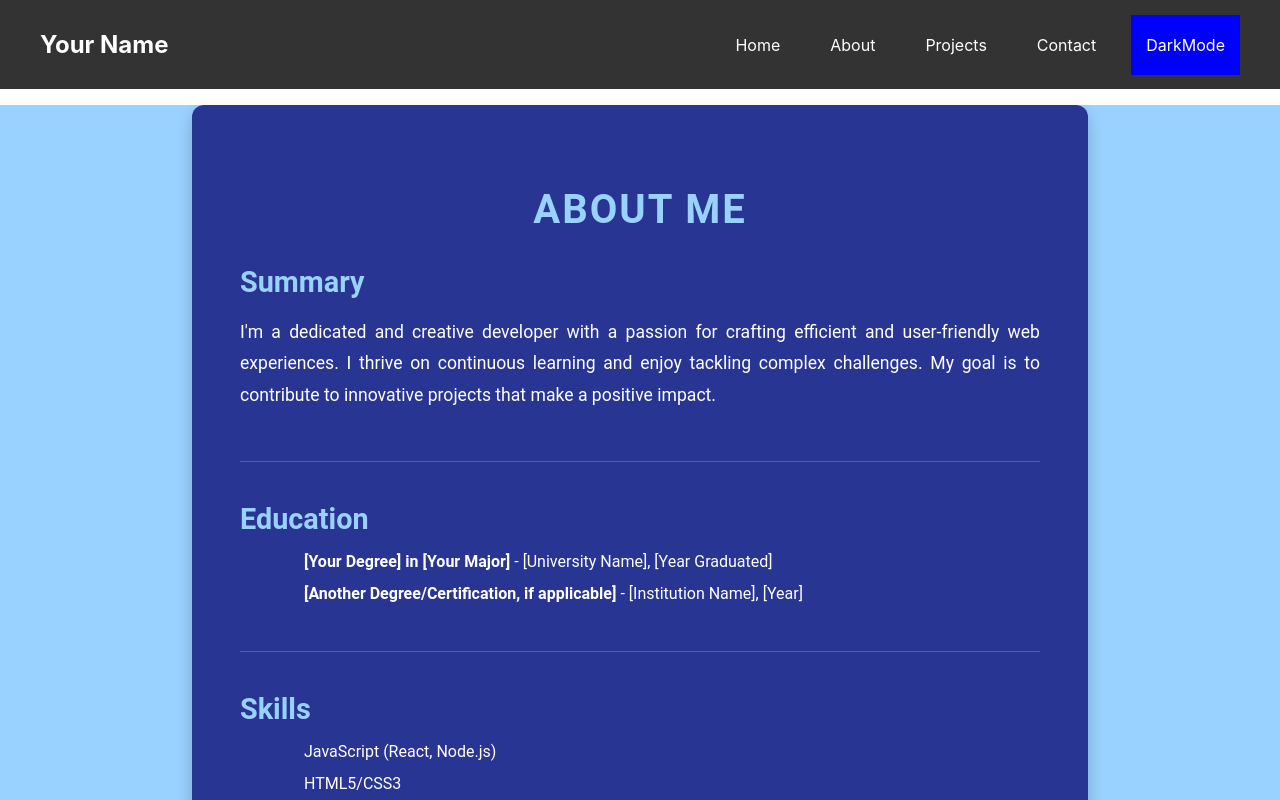
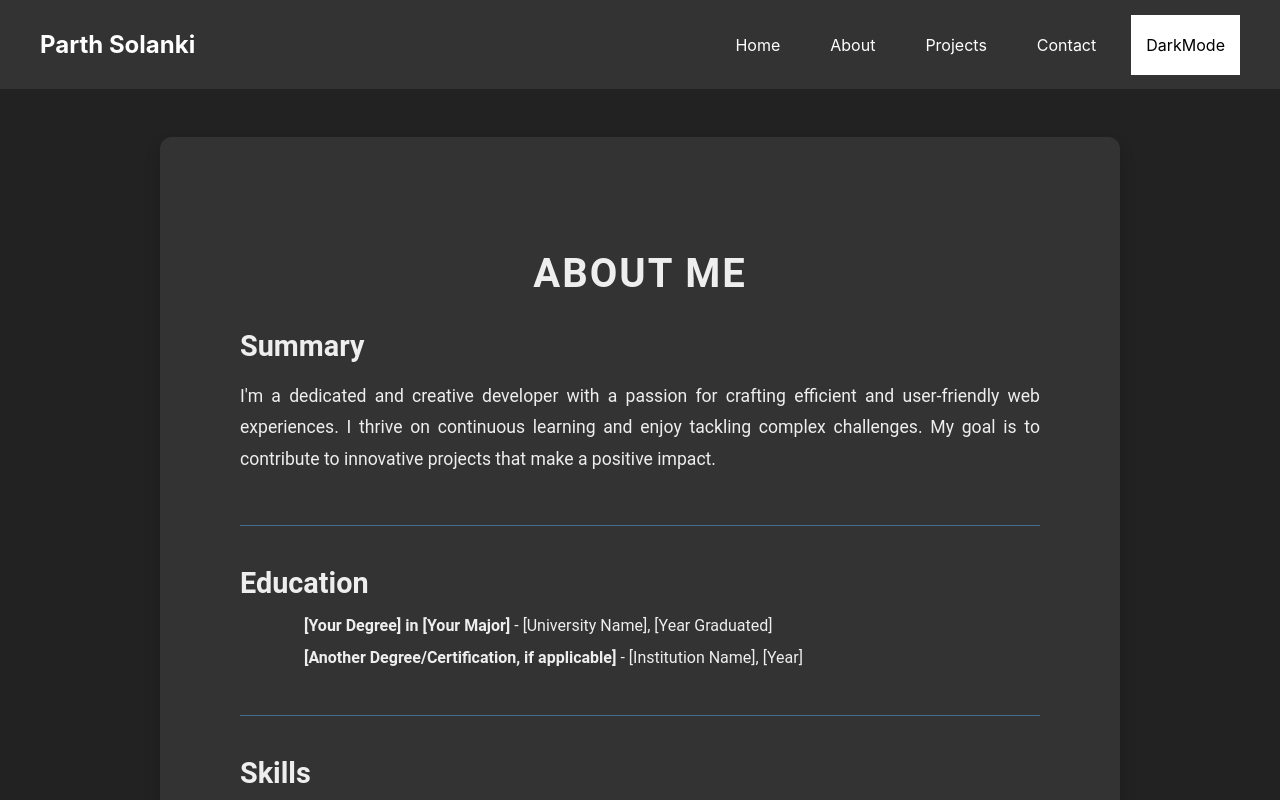
Before and after one commit to 30parth/my-app, a React (Create React App) app: page /about in a window 1280 px wide. Shown: the top 800 px of the page. Built offline with nearby package versions, Linux system fonts and the light colour scheme.

Commit message:
Completing full home , about , project comopnent

```diff
--- a/public/index.html
+++ b/public/index.html
@@ -10,6 +10,7 @@
       content="Web site created using create-react-app"
     />
     <link rel="apple-touch-icon" href="%PUBLIC_URL%/logo192.png" />
+    <link rel="stylesheet" href="https://cdnjs.cloudflare.com/ajax/libs/font-awesome/5.15.4/css/all.min.css" />
     <!--
       manifest.json provides metadata used when your web app is installed on a
       user's mobile device or desktop. See https://developers.google.com/web/fundamentals/web-app-manifest/
@@ -25,7 +26,7 @@
       work correctly both with client-side routing and a non-root public URL.
       Learn how to configure a non-root public URL by running `npm run build`.
     -->
-    <title>React App</title>
+    <title>Parth Solanki</title>
   </head>
   <body>
     <noscript>You need to enable JavaScript to run this app.</noscript>
--- a/src/App.js
+++ b/src/App.js
@@ -12,11 +12,11 @@ function App() {
 
   const toggleDark = ()=>{
     if (dark===true) {
-      console.log(dark);
+      // console.log(dark);
       setDark(false);
     }
     else{
-      console.log(dark);
+      // console.log(dark);
       setDark(true);
     }
   }
@@ -26,11 +26,11 @@ function App() {
       <Router>
         <Navbar dark={dark} toggleDark={toggleDark}/>
         <Routes>
-          <Route path="/" element={<Home dark={dark}/>} />
-          <Route path="/Home" element={<Home />} />
-          <Route path="/about" element={<About />} />
-          <Route path="/projects" element={<Projects />} />
-          <Route path="/contact" element={<Contact/>} />
+          <Route path="/" element={<Home dark={dark} toggleDark={toggleDark}/>} />
+          <Route path="/Home" element={<Home dark={dark} toggleDark={toggleDark}/>} />
+          <Route path="/about" element={<About dark={dark} toggleDark={toggleDark} />} />
+          <Route path="/projects" element={<Projects dark={dark} toggleDark={toggleDark}/>} />
+          <Route path="/contact" element={<Contact dark={dark} toggleDark={toggleDark}/>} />
         </Routes>
       </Router>
     </>
--- a/src/component/About.jsx
+++ b/src/component/About.jsx
@@ -1,19 +1,19 @@
 import React from 'react'
 
-export default function About() {
+export default function About(props) {
     const styles = {
         container: {
-            backgroundColor: '#283593',
-            color: 'white',
-            padding: '3rem',
+            backgroundColor:  props.dark ? '#333' : '#eee',
+            color:  props.dark ? '#eee' : '#333 ',
+            padding: '5rem',
             borderRadius: '12px',
             fontFamily: 'Roboto, sans-serif',
             boxShadow: '0 8px 16px rgba(0, 0, 0, 0.2)',
             maxWidth: '800px',
-            margin: '1rem auto',
+            margin: '0rem auto',
         },
         heading: {
-            color: 'rgb(153, 209, 255)',
+            color:  props.dark ? '#eee' : '#333',
             marginBottom: '2rem',
             textAlign: 'center',
             fontSize: '2.5rem',
@@ -23,11 +23,11 @@ export default function About() {
         },
         section: {
             marginBottom: '2.5rem',
-            borderBottom: '1px solid rgba(153, 209, 255, 0.3)',
+            borderBottom: '1px solid rgb(68, 110, 142)',
             paddingBottom: '2rem',
         },
         sectionHeading: {
-            color: 'rgb(153, 209, 255)',
+            color: props.dark ? '#eee' : '#333',
             marginBottom: '1rem',
             fontSize: '1.8rem',
             fontWeight: '600',
@@ -44,7 +44,9 @@ export default function About() {
             fontSize: '1.1rem',
         },
         back: {
-            backgroundColor: 'rgb(153, 209, 255)',
+            backgroundColor:  props.dark ? '#222' : '#fff',
+            margin: '0',
+            padding: '3rem',
         },
     };
 
--- a/src/component/Home.jsx
+++ b/src/component/Home.jsx
@@ -3,6 +3,7 @@ import {Link } from "react-router-dom";
 import photoMy from './parth.jpg';
 
 export default function Home(props) {
+  console.log(props.dark);
   const styles = {
     container: {
       backgroundColor: props.dark ? ' #f4f4f4': ' #222',
@@ -14,7 +15,7 @@ export default function Home(props) {
       padding: '2rem',
     },
     card: {
-      backgroundColor: '#283593',
+      backgroundColor: props.dark ? '#fff' : '#333',
       borderRadius: '12px',
       boxShadow: '0 4px 8px rgba(0, 0, 0, 0.1)',
       padding: '3rem',
@@ -35,12 +36,12 @@ export default function Home(props) {
       fontSize: '2.5rem',
       fontWeight: '600',
       marginBottom: '1.5rem',
-      color: 'rgb(153, 209, 255)',
+      color: props.dark ? '#333' : '#eee',
     },
     paragraph: {
       fontSize: '1.1rem',
       lineHeight: '1.8',
-      color: 'rgb(153, 209, 255)',
+      color: props.dark ? '#332' : '#eed',
       marginBottom: '2rem',
     },
     button: {
--- a/src/component/Navbar.jsx
+++ b/src/component/Navbar.jsx
@@ -38,9 +38,9 @@ export default function Navbar(props) {
       padding: '20px 15px',
     },
     linkToggle: {
-      backgroundColor: 'blue',
+      backgroundColor: 'rgb(255, 255, 255)',
       textDecoration: 'none',
-      color: 'white',
+      color: 'black',
       padding: '20px 15px',
     },
     linkHover: {
@@ -61,8 +61,8 @@ export default function Navbar(props) {
   return (
     <nav style={styles.navbar}>
       <div style={styles.container}>
-        <Link href="/" style={styles.logo}>
-          Your Name
+        <Link to="/" style={styles.logo}>
+          Parth Solanki
         </Link>
         <ul style={styles.menu}>
           <li style={styles.item}>
@@ -140,8 +140,8 @@ export default function Navbar(props) {
                 e.target.style.backgroundColor = styles.linkHover.backgroundColor;
                 e.target.style.borderRadius = styles.linkHover.borderRadius;
               }}
-              onMouseOut={(e) => {e.target.style.color = styles.link.color;
-                e.target.style.backgroundColor = styles.link.backgroundColor;
+              onMouseOut={(e) => {e.target.style.color = styles.linkToggle.color;
+                e.target.style.backgroundColor = styles.linkToggle.backgroundColor;
               }}
               onClick={props.toggleDark}
             >
--- a/src/component/Projects.jsx
+++ b/src/component/Projects.jsx
@@ -1,15 +1,15 @@
 import React from 'react'
 
-export default function Projects() {
+export default function Projects(props) {
   const styles = {
     container: {
-      backgroundColor: 'rgb(153, 209, 255)',
-      color: 'white',
-      padding: '3rem',
+      backgroundColor: props.dark ? '#222' : '#eee',
+      color: props.dark ? '#eee' : '#333',
+      padding: '5rem',
       fontFamily: 'Roboto, sans-serif',
     },
     heading: {
-      color: '#283593',
+      color:  props.dark ? '#eee' : '#333',
       marginBottom: '2rem',
       textAlign: 'center',
       fontSize: '2.5rem',
@@ -23,16 +23,16 @@ export default function Projects() {
       gap: '2rem',
     },
     projectCard: {
-      backgroundColor: '#303f9f', // Slightly lighter dark blue
+      backgroundColor: props.dark ? '#333' : '#ddd', // Slightly lighter dark blue
       borderRadius: '12px',
       padding: '2rem',
-      boxShadow: '0 4px 8px rgba(0, 0, 0, 0.63)',
+      boxShadow: '0 4px 8px rgba(0, 0, 0, 0.34)',
       display: 'flex',
       flexDirection: 'column',
       justifyContent: 'space-between',
     },
     projectTitle: {
-      color: 'rgb(153, 209, 255)',
+      color:  props.dark ? '#eee' : '#333',
       fontSize: '1.8rem',
       fontWeight: '600',
       marginBottom: '1rem',
@@ -45,9 +45,10 @@ export default function Projects() {
     projectTech: {
       marginTop: '1rem',
       textAlign: 'center',
+      color: props.dark ? '#333' : '#eee',
     },
     techTag: {
-      backgroundColor: '#424242', // Darker gray for tags
+      backgroundColor:  props.dark ? '#ddd' : '#222', // Darker gray for tags
       padding: '0.5rem 1rem',
       borderRadius: '20px',
       margin: '0.3rem',
```
